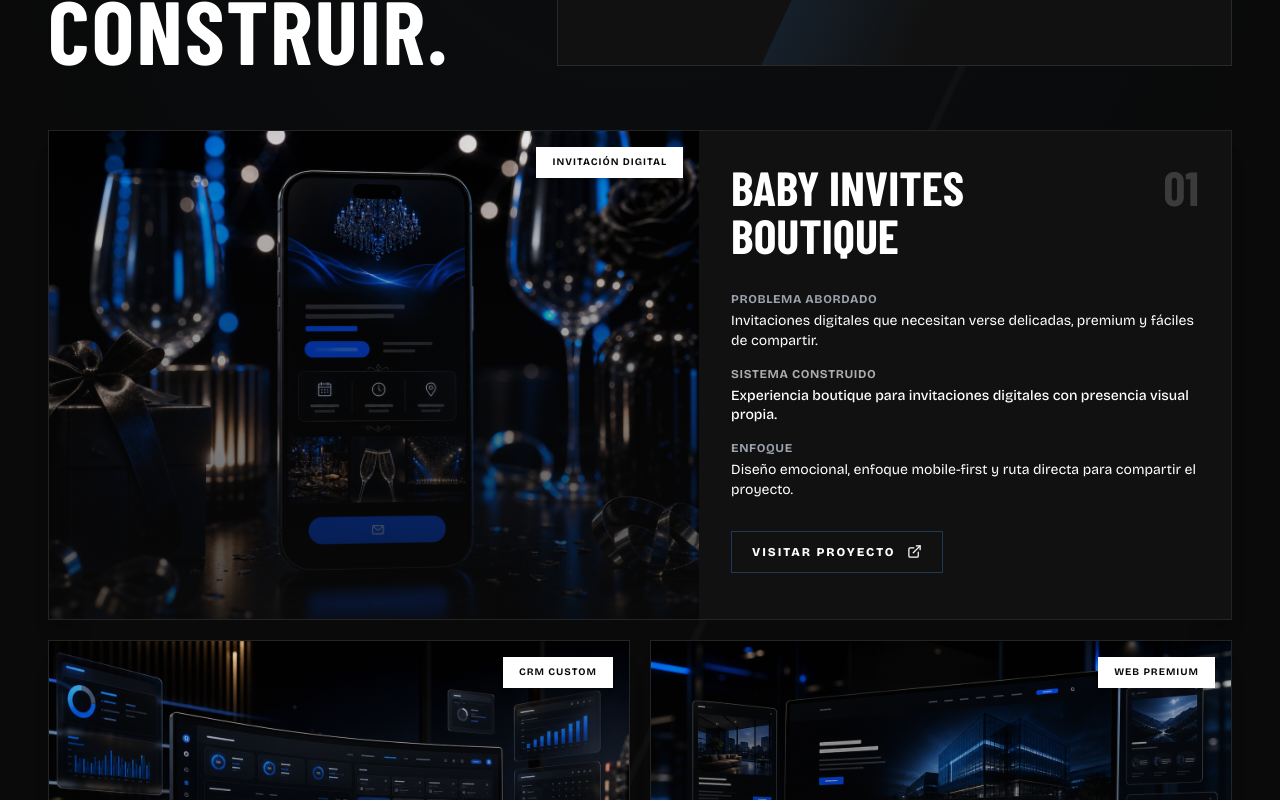
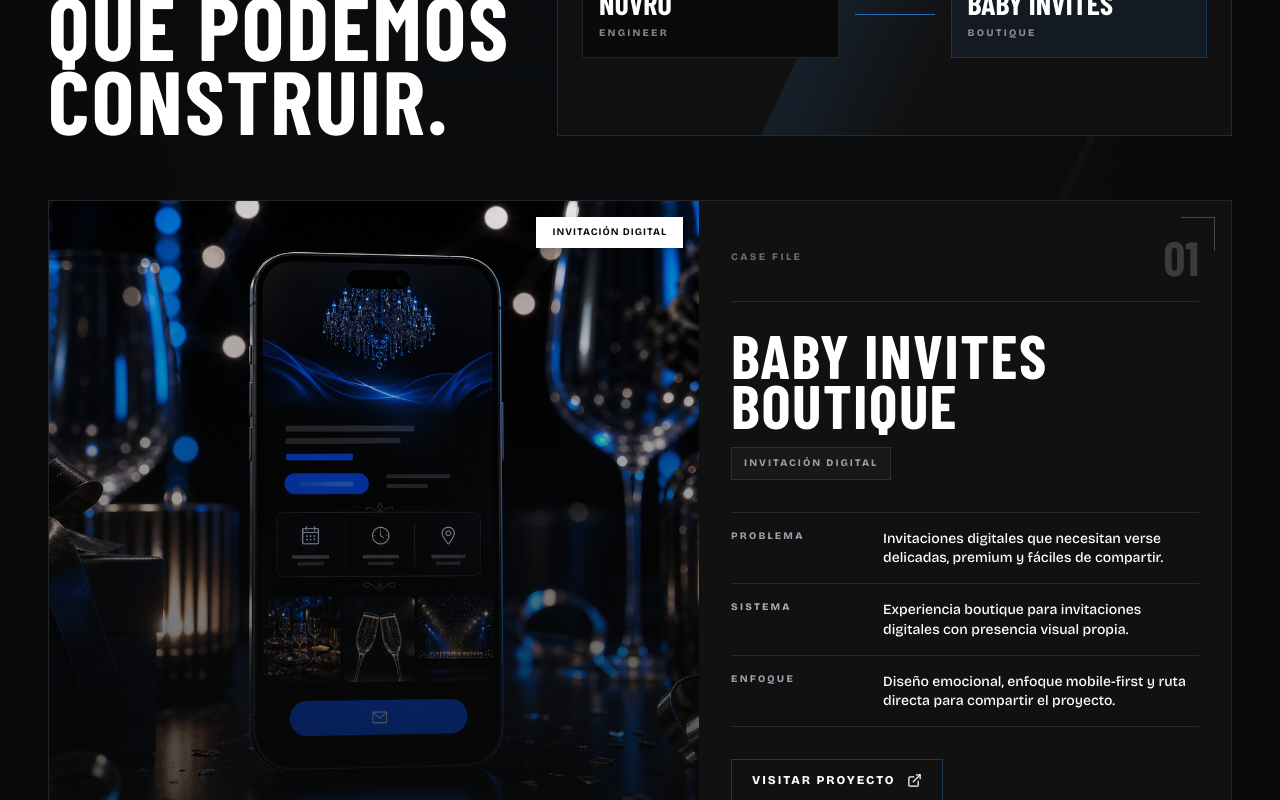
Before and after one commit to andolara31-art/nuvroengineer-, a React (Vite) app: page / in a window 1280 px wide. Shown: the part 2140-2940 px from the top of the page. Built offline with nearby package versions, Linux system fonts and the light colour scheme; a web font is replaced by a local one.

Commit message:
Refine cards and strategic visual hierarchy

```diff
--- a/src/components/Diagnosis.tsx
+++ b/src/components/Diagnosis.tsx
@@ -62,7 +62,7 @@
           </motion.p>
         </div>
 
-        <div className="border-y border-white/10 bg-[#111111] backdrop-blur-sm">
+        <div className="precision-card border-y border-white/10 bg-[#111111] backdrop-blur-sm">
           <div className="grid grid-cols-[0.9fr_1.1fr] border-b border-white/10 text-[10px] font-black uppercase tracking-[0.24em] text-[#9CA3AF]">
             <div className="px-4 py-4 md:px-6">Fuga actual</div>
             <div className="border-l border-white/10 px-4 py-4 text-[#2B6CB0] md:px-6">
@@ -79,13 +79,18 @@
               transition={{ delay: index * 0.06 }}
               className="grid min-h-28 grid-cols-[0.9fr_1.1fr] border-b border-white/10 last:border-b-0"
             >
-              <div className="flex items-start gap-4 bg-[#111111] px-4 py-6 md:px-6">
+              <div className="grid gap-4 bg-[#111111] px-4 py-6 md:grid-cols-[46px_1fr] md:px-6">
+                <span className="font-display text-3xl font-black leading-none text-white/12">
+                  {String(index + 1).padStart(2, '0')}
+                </span>
+                <div className="flex items-start gap-4">
                 <span className="mt-1 flex h-7 w-7 shrink-0 items-center justify-center border border-[#6B7280]/25 text-[#6B7280]">
                   <X size={16} />
                 </span>
                 <p className="text-base font-semibold leading-snug text-[#9CA3AF] md:text-lg">{item.before}</p>
+                </div>
               </div>
-              <div className="flex items-start gap-4 border-l-2 border-l-[#2B6CB0] bg-[#2B6CB0]/10 px-4 py-6 md:px-6">
+              <div className="flex items-start gap-4 border-l border-l-[#2B6CB0]/55 bg-[#2B6CB0]/10 px-4 py-6 md:px-6">
                 <span className="mt-1 flex h-7 w-7 shrink-0 items-center justify-center text-[#2B6CB0]">
                   <Check size={16} strokeWidth={3} />
                 </span>
--- a/src/components/NuvroCustom.tsx
+++ b/src/components/NuvroCustom.tsx
@@ -99,7 +99,7 @@
               whileInView={{ opacity: 1, y: 0 }}
               viewport={{ once: true, margin: '-60px' }}
               transition={{ delay: idx * 0.07 }}
-              className="group grid overflow-hidden border-b border-[rgba(255,255,255,0.06)] border-l-[3px] border-l-transparent bg-[#111111] backdrop-blur-sm transition-[background-color,border-color] duration-200 ease-in hover:border-l-[#2B6CB0] hover:bg-[#0F0F0F] md:grid-cols-[220px_1fr_220px]"
+              className="custom-row group grid overflow-hidden border border-white/[0.06] bg-[#111111] backdrop-blur-sm transition-[background-color,border-color,transform] duration-200 ease-out hover:-translate-y-0.5 hover:border-[#2B6CB0]/45 hover:bg-[#0F0F0F] md:grid-cols-[220px_1fr_220px]"
             >
               <div className="relative h-48 overflow-hidden bg-[#0A0A0A] md:h-full">
                 <img
@@ -115,15 +115,23 @@
                   {service.icon}
                 </div>
                 <div>
+                  <div className="mb-5 flex flex-wrap items-center gap-3">
+                    <span className="text-[10px] font-black uppercase tracking-[0.24em] text-white/35">
+                      system layer
+                    </span>
+                    <span className="h-px w-12 bg-[#2B6CB0]/70" />
+                  </div>
                   <div className="mb-4 flex flex-wrap items-center gap-3">
-                    <h3 className="font-display text-4xl font-black uppercase leading-none tracking-wide">
+                    <h3 className="font-display text-[clamp(2.5rem,4.5vw,5rem)] font-black uppercase leading-[0.82] tracking-wide">
                       {service.title}
                     </h3>
                     <span className="border border-white/10 bg-white/[0.03] px-3 py-2 text-[10px] font-black uppercase tracking-[0.22em] text-white/58">
                       {service.tag}
                     </span>
                   </div>
-                  <p className="max-w-3xl text-lg leading-relaxed text-white/58">{service.desc}</p>
+                  <p className="max-w-3xl border-t border-white/10 pt-5 text-lg leading-relaxed text-white/58">
+                    {service.desc}
+                  </p>
                 </div>
               </div>
 
--- a/src/components/Projects.tsx
+++ b/src/components/Projects.tsx
@@ -81,7 +81,7 @@
             whileInView={{ opacity: 1, y: 0 }}
             viewport={{ once: true }}
             transition={{ delay: 0.16 }}
-            className="relative min-h-[240px] overflow-hidden border border-white/10 bg-[#111111] p-6"
+            className="precision-card relative min-h-[240px] overflow-hidden border border-white/10 bg-[#111111] p-6"
           >
             <div className="absolute inset-0 bg-[linear-gradient(115deg,transparent_0_40%,rgba(43,108,176,0.16)_40.2%,transparent_58%)]" />
             <div className="relative z-10 flex h-full flex-col justify-between gap-8">
@@ -116,7 +116,7 @@
               whileInView={{ opacity: 1, y: 0 }}
               viewport={{ once: true }}
               transition={{ delay: idx * 0.08 }}
-              className={`group overflow-hidden border border-[rgba(255,255,255,0.08)] bg-[#111111] shadow-xl shadow-black/5 transition duration-300 hover:scale-[1.02] hover:border-[#2B6CB0]/40 ${
+              className={`case-card group overflow-hidden border border-[rgba(255,255,255,0.08)] bg-[#111111] shadow-xl shadow-black/5 transition duration-300 hover:scale-[1.015] hover:border-[#2B6CB0]/40 ${
                 project.featured ? 'lg:col-span-6 xl:grid xl:grid-cols-[1.1fr_0.9fr]' : 'lg:col-span-3'
               }`}
             >
@@ -139,27 +139,36 @@
               </div>
 
               <div className="flex h-full flex-col p-7 md:p-8">
-                <div className="mb-8 flex items-start justify-between gap-6">
-                  <h3 className="font-display text-4xl font-black uppercase leading-none text-white md:text-5xl">
-                    {project.title}
-                  </h3>
-                  <span className="font-display text-5xl font-black text-white/18">
+                <div className="mb-7 flex items-center justify-between gap-6 border-b border-white/10 pb-5">
+                  <span className="text-[10px] font-black uppercase tracking-[0.24em] text-white/38">
+                    case file
+                  </span>
+                  <span className="font-display text-5xl font-black leading-none text-white/18">
                     {String(idx + 1).padStart(2, '0')}
                   </span>
                 </div>
 
-                <div className="grid gap-4">
-                  <div>
-                    <span className="mb-1 block text-xs font-bold uppercase tracking-wider text-[#9CA3AF]">Problema Abordado</span>
-                    <p className="text-sm leading-snug text-white">{project.problem}</p>
+                <div className="mb-8">
+                  <h3 className="font-display text-[clamp(2.6rem,4.8vw,5.5rem)] font-black uppercase leading-[0.82] tracking-wide text-white">
+                    {project.title}
+                  </h3>
+                  <span className="mt-4 inline-flex border border-white/10 bg-white/[0.03] px-3 py-2 text-[10px] font-black uppercase tracking-[0.2em] text-white/58">
+                    {project.type}
+                  </span>
+                </div>
+
+                <div className="grid border-y border-white/10">
+                  <div className="grid gap-3 border-b border-white/10 py-4 md:grid-cols-[140px_1fr]">
+                    <span className="text-[10px] font-black uppercase tracking-[0.22em] text-[#9CA3AF]">Problema</span>
+                    <p className="text-sm font-medium leading-snug text-white">{project.problem}</p>
                   </div>
-                  <div>
-                    <span className="mb-1 block text-xs font-bold uppercase tracking-wider text-white/65">Sistema Construido</span>
+                  <div className="grid gap-3 border-b border-white/10 py-4 md:grid-cols-[140px_1fr]">
+                    <span className="text-[10px] font-black uppercase tracking-[0.22em] text-white/65">Sistema</span>
                     <p className="text-sm font-medium leading-snug text-white">{project.system}</p>
                   </div>
-                  <div>
-                    <span className="mb-1 block text-xs font-bold uppercase tracking-wider text-[#9CA3AF]">Enfoque</span>
-                    <p className="text-sm leading-snug text-white">{project.approach}</p>
+                  <div className="grid gap-3 py-4 md:grid-cols-[140px_1fr]">
+                    <span className="text-[10px] font-black uppercase tracking-[0.22em] text-[#9CA3AF]">Enfoque</span>
+                    <p className="text-sm font-medium leading-snug text-white">{project.approach}</p>
                   </div>
                 </div>
 
--- a/src/index.css
+++ b/src/index.css
@@ -119,12 +119,71 @@
     -webkit-backdrop-filter: blur(12px);
   }
 
-  .service-card {
-    border-left: 3px solid var(--service-color);
+  .precision-card,
+  .service-card,
+  .case-card,
+  .custom-row {
+    position: relative;
+    isolation: isolate;
+  }
+
+  .precision-card::before,
+  .service-card::before,
+  .case-card::before,
+  .custom-row::before {
+    content: "";
+    position: absolute;
+    inset: 0;
+    pointer-events: none;
+    background:
+      linear-gradient(90deg, rgba(255,255,255,0.045) 1px, transparent 1px),
+      linear-gradient(180deg, rgba(255,255,255,0.032) 1px, transparent 1px);
+    background-size: 56px 56px;
+    opacity: 0;
+    transition: opacity 220ms ease;
+    z-index: -1;
+  }
+
+  .precision-card::after,
+  .service-card::after,
+  .case-card::after,
+  .custom-row::after {
+    content: "";
+    position: absolute;
+    right: 16px;
+    top: 16px;
+    width: 34px;
+    height: 34px;
+    pointer-events: none;
+    border-top: 1px solid rgba(255,255,255,0.32);
+    border-right: 1px solid rgba(255,255,255,0.32);
+    opacity: 0.7;
+    transition: border-color 220ms ease, opacity 220ms ease, transform 220ms ease;
+  }
+
+  .service-card::after {
+    border-color: color-mix(in srgb, var(--service-color) 72%, white 18%);
+  }
+
+  .precision-card:hover::before,
+  .service-card:hover::before,
+  .case-card:hover::before,
+  .custom-row:hover::before {
+    opacity: 1;
+  }
+
+  .precision-card:hover::after,
+  .service-card:hover::after,
+  .case-card:hover::after,
+  .custom-row:hover::after {
+    opacity: 1;
+    transform: translate(-2px, 2px);
   }
 
   .service-card:hover {
-    box-shadow: 0 0 28px color-mix(in srgb, var(--service-color) 22%, transparent);
+    box-shadow:
+      0 0 0 1px color-mix(in srgb, var(--service-color) 34%, transparent),
+      0 24px 70px rgba(0, 0, 0, 0.38);
   }
 
   .animate-scan {
```
Also changed, not shown: src/components/Demos.tsx (+14 -11 lines), src/components/Landings.tsx (+23 -23 lines), src/components/NuvroExpress.tsx (+47 -15 lines).
